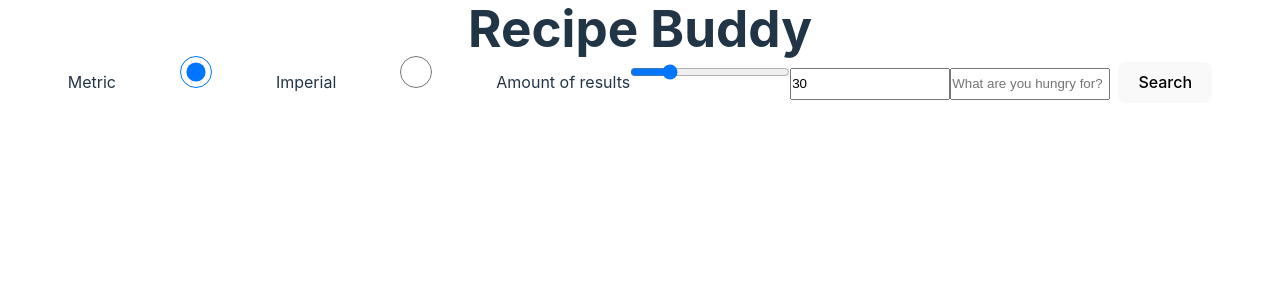
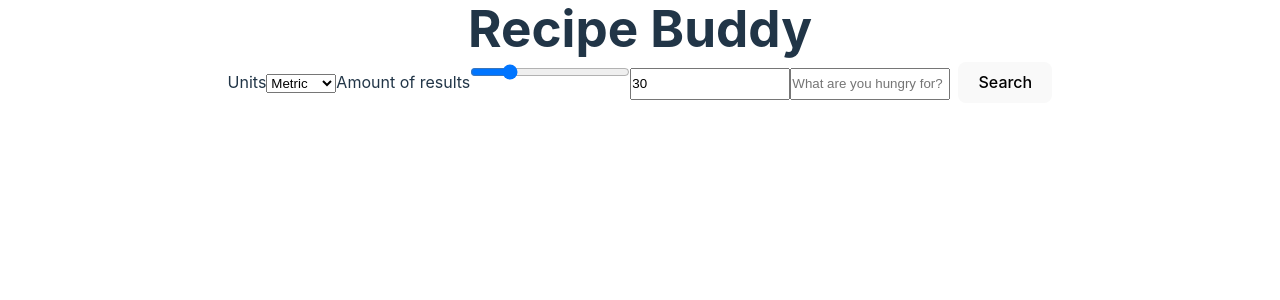
Before and after one commit to adamkumlin/recipe-buddy, a React (Vite) app in the folder recipe-buddy/: page / in a window 1280 px wide. Shown: the top 300 px of the page. Built offline with nearby package versions, Linux system fonts and the light colour scheme.

Commit message:
create context for units

```diff
--- a/recipe-buddy/src/App.tsx
+++ b/recipe-buddy/src/App.tsx
@@ -1,12 +1,11 @@
 import Header from "./components/Header";
 import "./App.css";
 import SearchBar from "./components/SearchBar";
-import { useState, createContext } from "react";
+import { useState } from "react";
 import RecipeList from "./components/RecipeList";
 import type Recipe from "./types/Recipe";
+import UnitsContext from "./contexts/UnitsContext";
 import type Unit from "./types/Unit";
-
-const UnitsContext = createContext<Unit | null>(null);
 
 const App: React.FC = () => {
   const [query, setQuery] = useState<string>("");
--- a/recipe-buddy/src/components/Ingredients.tsx
+++ b/recipe-buddy/src/components/Ingredients.tsx
@@ -1,29 +1,40 @@
+import UnitsContext from "../contexts/UnitsContext";
 import type Quantity from "../types/Quantity";
 import type Unit from "../types/Unit";
-import { useContext } from "react";
+import { useContext, useEffect, useState } from "react";
 
 interface IngredientsProps {
   quantities: Quantity[];
 }
 
 const Ingredients: React.FC<IngredientsProps> = ({ quantities }) => {
+  const units = useContext(UnitsContext);
+  const [ingredients, setIngredients] = useState<string[]>([]);
 
-  const units = useContext(UnitsContext);
-  const ingredients: string[] = [];
+  useEffect(() => {
+    const convertedQuantities = convertUnits(quantities, units);
+    formatQuantities(convertedQuantities);
+  }, []);
 
-  function convertUnits(quantites: Quantity[], units: Unit): Quantity[] {
+  function convertUnits(quantites: Quantity[], units: Unit | null): Quantity[] {
     if (units === "metric") {
       for (let i = 0; i < quantities.length; i++) {
         if (quantities[i].measure === "cup") {
-          const newQuantity: number = Math.round(2.366 * quantities[i].quantity);
+          const newQuantity: number = Math.round(
+            2.366 * quantities[i].quantity
+          );
           quantities[i].quantity = newQuantity;
           quantities[i].measure = "deciliter";
         } else if (quantities[i].measure === "pound") {
-          const newQuantity: number = Math.round(435.6 * quantities[i].quantity);
+          const newQuantity: number = Math.round(
+            435.6 * quantities[i].quantity
+          );
           quantities[i].quantity = newQuantity;
           quantities[i].measure = "gram";
         } else if (quantities[i].measure === "ounce") {
-          const newQuantity: number = Math.round(28.35 * quantities[i].quantity);
+          const newQuantity: number = Math.round(
+            28.35 * quantities[i].quantity
+          );
           quantities[i].quantity = newQuantity;
           quantities[i].measure = "gram";
         }
@@ -54,7 +65,7 @@ const Ingredients: React.FC<IngredientsProps> = ({ quantities }) => {
     return quantites;
   }
 
-    function formatQuantities(quantites: Quantity[]): string[] {
+  function formatQuantities(quantites: Quantity[]) {
     let ingredient: string = "";
 
     for (let i = 0; i < quantites.length; i++) {
@@ -78,27 +89,26 @@ const Ingredients: React.FC<IngredientsProps> = ({ quantities }) => {
             quantities[i].measure +
             (quantities[i].quantity > 1 ? "s" : "");
         }
+        setIngredients(current => [...current, ingredient])
       }
     }
-
-      ingredients.push(ingredient);
-      return ingredients;
   }
 
   const startsOpen: boolean = ingredients.length < 13;
 
+  console.log(ingredients)
   return (
     <div className="Ingredients">
       <details open={startsOpen}>
         <summary>Ingredients</summary>
         <ul>
-          {ingredients.map((line, index) => (
-            <li key={index}>{line}</li>
-          ))}
+          {ingredients.length > 0
+            ? ingredients.map((line, index) => <li key={index}>{line}</li>)
+            : null}
         </ul>
       </details>
     </div>
   );
-}
+};
 
 export default Ingredients;
--- a/recipe-buddy/src/components/SearchBar.tsx
+++ b/recipe-buddy/src/components/SearchBar.tsx
@@ -29,23 +29,11 @@ const SearchBar: React.FC<SearchBarProps> = ({
   return (
     <div className="SearchField">
       <label>
-        Metric
-        <input
-          type="radio"
-          name="units"
-          onClick={() => setUnits("metric")}
-          value="metric"
-          defaultChecked
-        />
-      </label>
-      <label>
-        Imperial
-        <input
-          type="radio"
-          name="units"
-          onClick={() => setUnits("imperial")}
-          value="imperial"
-        />
+        Units
+        <select defaultValue={"metric"} onChange={(e) => setUnits(e.target.value as Unit)}>
+          <option value={"metric"}>Metric</option>
+          <option value={"imperial"}>Imperial</option>
+        </select>
       </label>
       <label>
         Amount of results
--- /dev/null
+++ b/recipe-buddy/src/contexts/UnitsContext.tsx
@@ -0,0 +1,21 @@
+import { createContext } from "react";
+import type Unit from "../types/Unit";
+
+interface UnitsContextProps {
+  children: any;
+  units: Unit;
+}
+
+const UnitsContext = createContext<Unit | null>(null);
+
+
+const UnitsContextProvider: React.FC<UnitsContextProps> = ({ children, units }) => {
+
+  return (
+    <UnitsContext.Provider value={units}>
+        {children}
+    </UnitsContext.Provider>
+  );
+};
+
+export default UnitsContext;
--- a/recipe-buddy/tsconfig.json
+++ b/recipe-buddy/tsconfig.json
@@ -1,6 +1,7 @@
 {
   "compilerOptions": {
     "target": "ES2020",
+    "esModuleInterop": true,
     "useDefineForClassFields": true,
     "lib": ["ES2020", "DOM", "DOM.Iterable"],
     "module": "ESNext",
```
Also changed, not shown: recipe-buddy/launch.json (added, +13 -0 lines), 1 other file (tests, documents, lock files or other folders). Lines whose indentation alone changed are shown as unchanged.
